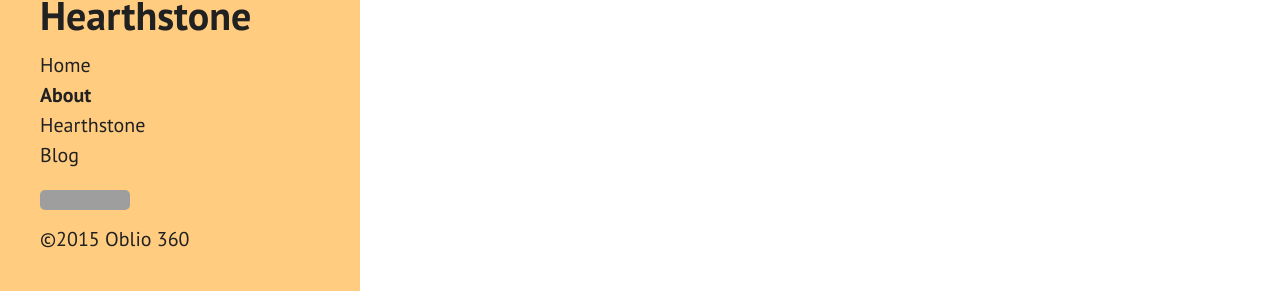
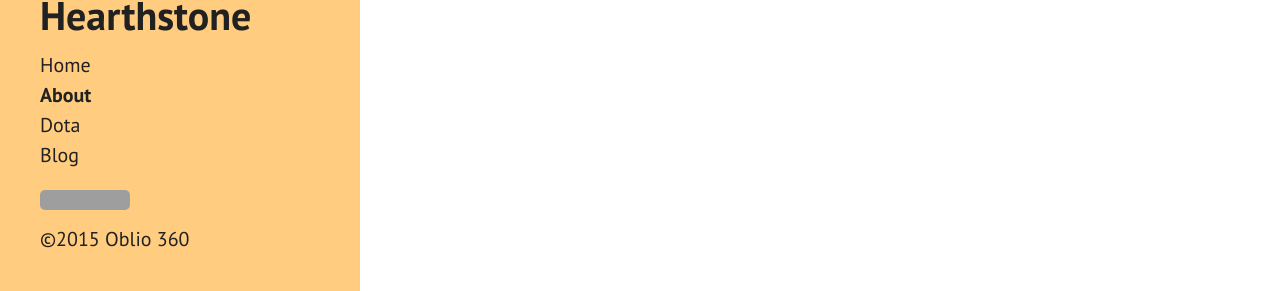
Before and after one commit to oblio360/hearthstone-blog, a Jekyll site: the page built from about.md, in a window 1280 px wide. Shown: the part 606-897 px from the top of the page. Built offline with Jekyll 4.4.1, drawn with Linux system fonts in a browser that asks for light colours; emoji names are drawn with the system emoji font; Markdown is read by kramdown in place of the engine named in the settings; grey boxes are pictures that could not be loaded.

Commit message:
Fixing the link toward the Dota blog.

```diff
--- a/_includes/sidebar.html
+++ b/_includes/sidebar.html
@@ -25,7 +25,7 @@
         {% endif %}
       {% endfor %}
 
-      <li><a href="//hearthstone.oblio360.com">Hearthstone</a></li>
+      <li><a href="//dota.oblio360.com">Dota</a></li>
       <li><a href="//blog.oblio360.com">Blog</a></li>
 
     </ul>
```
